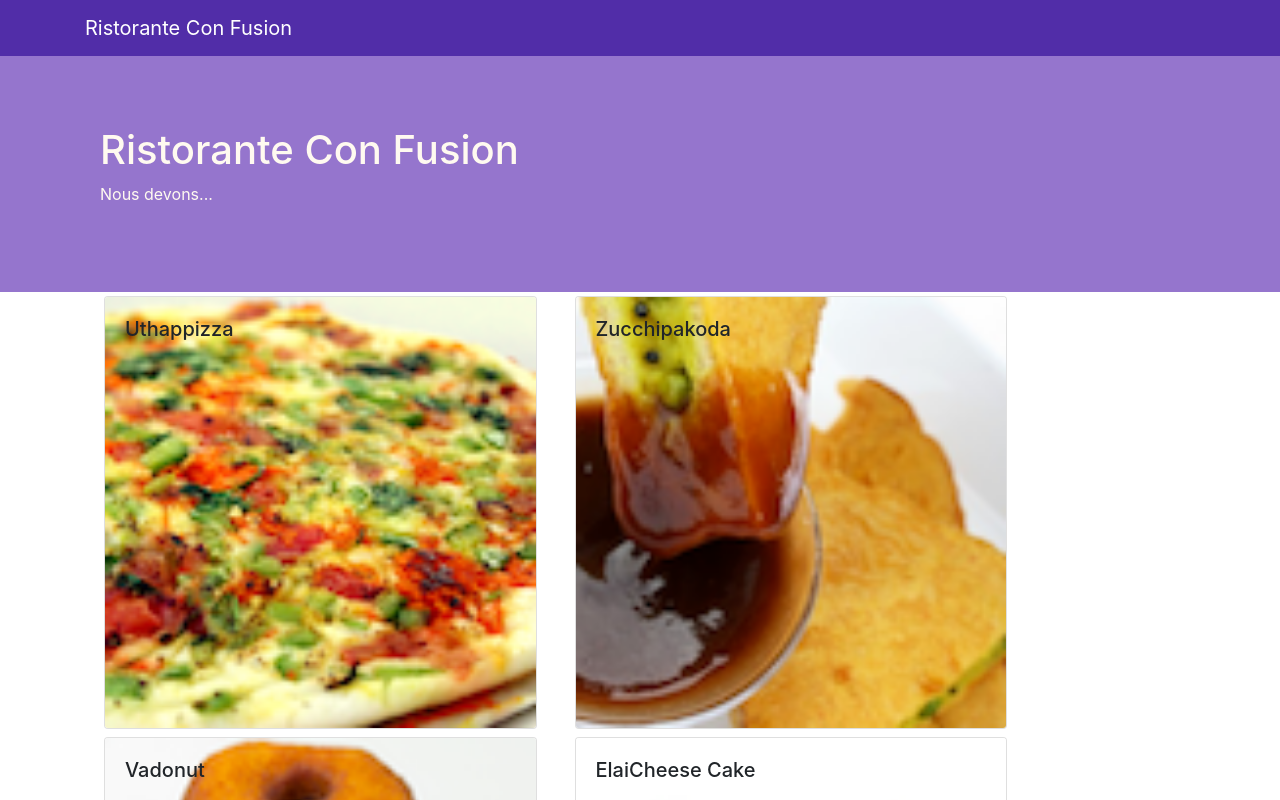
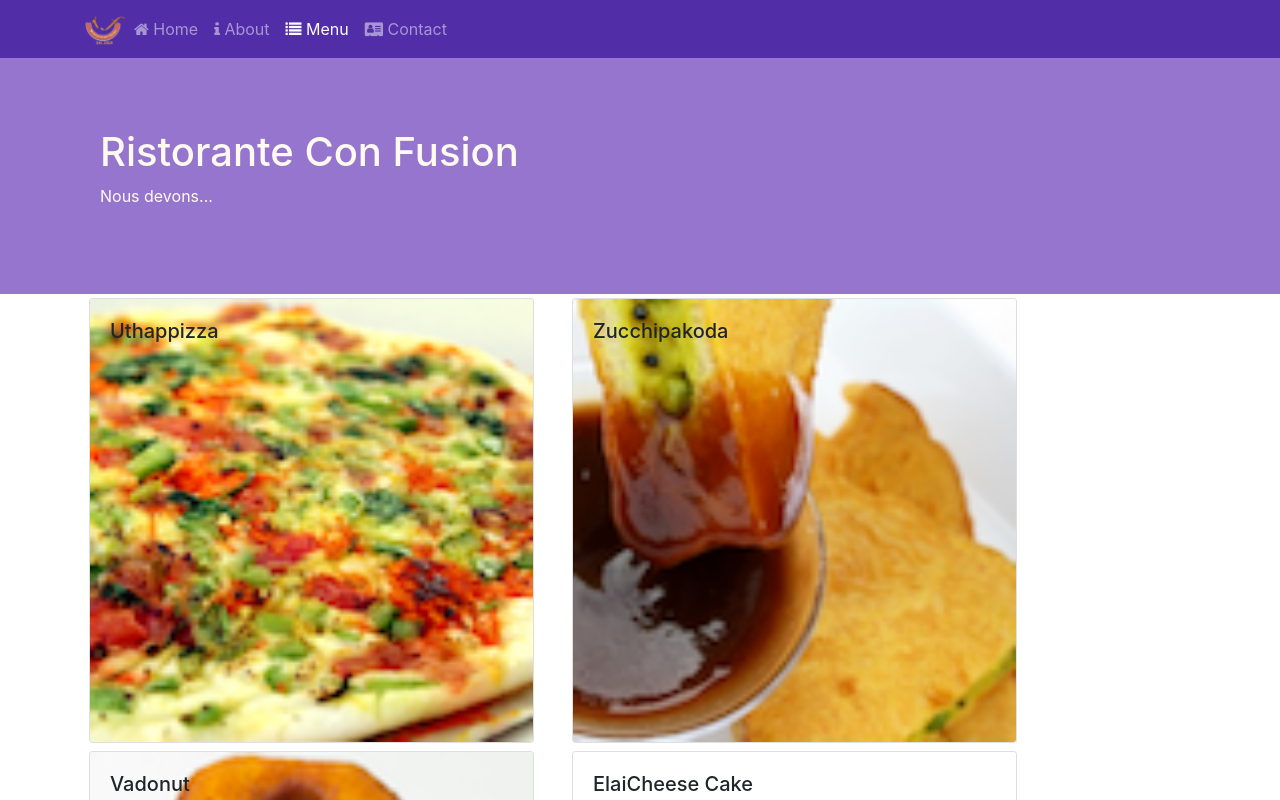
Before and after one commit to joeldevel/coursera_react_development, a React (Create React App) app in the folder react/week1/confusion/: page /menu in a window 1280 px wide. Shown: the top 800 px of the page. Built offline with nearby package versions, Linux system fonts and the light colour scheme.

Commit message:
React router, starting to work

```diff
--- a/react/week1/confusion/package.json
+++ b/react/week1/confusion/package.json
@@ -11,6 +11,7 @@
     "react": "^16.13.1",
     "react-dom": "^16.13.1",
     "react-popper": "^0.9.2",
+    "react-router-dom": "^4.2.2",
     "react-scripts": "3.4.3",
     "reactstrap": "^5.0.0"
   },
--- a/react/week1/confusion/src/App.js
+++ b/react/week1/confusion/src/App.js
@@ -1,6 +1,7 @@
 import React , { Component } from 'react';
 import  Main  from './components/MainComponent';
 import { DISHES } from './shared/dishes';
+import { BrowserRouter } from 'react-router-dom';
 
 import { Navbar, NavbarBrand } from 'reactstrap';
 
@@ -11,9 +12,9 @@
 
   render() {
     return (
-      <div className="App">
+      <BrowserRouter>
         <Main />
-      </div>
+      </BrowserRouter>
     );
   }
 }
--- a/react/week1/confusion/src/components/FooterComponent.js
+++ b/react/week1/confusion/src/components/FooterComponent.js
@@ -1,4 +1,5 @@
 import React from 'react';
+import { Link } from 'react-router-dom';
 
 function Footer(props) {
     return(
@@ -8,10 +9,10 @@
                 <div className="col-4 offset-1 col-sm-2">
                     <h5>Links</h5>
                     <ul className="list-unstyled">
-                        <li><a href="#">Home</a></li>
-                        <li><a href="#">About</a></li>
-                        <li><a href="#">Menu</a></li>
-                        <li><a href="contactus.html">Contact</a></li>
+                        <li><Link to="/home">Home</Link></li>
+                        <li><Link to="/aboutus">About</Link></li>
+                        <li><Link to="/menu">Menu</Link></li>
+                        <li><Link to="/contactus">Contact</Link></li>
                     </ul>
                 </div>
                 <div className="col-7 col-sm-5">
--- a/react/week1/confusion/src/components/Header.js
+++ b/react/week1/confusion/src/components/Header.js
@@ -1,13 +1,58 @@
 import React, { Component } from 'react';
-import { Navbar, NavbarBrand, Jumbotron } from 'reactstrap';
+import { Navbar, NavbarBrand, Nav, NavbarToggler,
+   Collapse, NavItem,Jumbotron } from 'reactstrap';
+import { NavLink } from 'react-router-dom';
 
 class Header extends Component {
+
+  constructor(props) {
+    super(props);
+    this.state={
+      isNavOpen: false
+    }
+    // bind the method to make it work!
+    this.toggleNav = this.toggleNav.bind(this);
+  }
+
+  toggleNav() {
+    this.setState( { isNavOpen: !this.state.isNavOpen } );
+  }
+
   render() {
     return(
       <>
-      <Navbar dark>
+      <Navbar dark expand="md">
         <div className="container">
-          <NavbarBrand href="/">Ristorante Con Fusion</NavbarBrand>
+          <NavbarToggler onClick={this.toggleNav}/>
+          <NavbarBrand className="mr-auto" href="/">
+            <img src="assets/images/logo.png" height="30" width="41"
+              alt="Ristorante Con Fusion"
+            />
+            </NavbarBrand>
+            <Collapse navbar isOpen={this.state.isNavOpen}>
+              <Nav navbar>
+                <NavItem>
+                  <NavLink className="nav-link" to="/home">
+                    <span className="fa fa-home"></span> Home
+                  </NavLink>
+                </NavItem>
+                <NavItem>
+                  <NavLink className="nav-link" to="/aboutus">
+                    <span className="fa fa-info"></span> About
+                  </NavLink>
+                </NavItem>
+                <NavItem>
+                  <NavLink className="nav-link" to="/menu">
+                    <span className="fa fa-list"></span> Menu
+                  </NavLink>
+                </NavItem>
+                <NavItem>
+                  <NavLink className="nav-link" to="/contact">
+                    <span className="fa fa-address-card"></span> Contact
+                  </NavLink>
+                </NavItem>
+              </Nav>
+            </Collapse>
         </div>
       </Navbar>
       <Jumbotron>
--- /dev/null
+++ b/react/week1/confusion/src/components/HomeComponent.js
@@ -0,0 +1,12 @@
+import React from 'react';
+
+function Home(props) {
+  return(
+    <div>
+      <h1>home</h1>
+    </div>
+  )
+
+}
+
+export default Home
--- a/react/week1/confusion/src/components/MainComponent.js
+++ b/react/week1/confusion/src/components/MainComponent.js
@@ -1,9 +1,12 @@
 import React, { Component } from 'react';
 import Header from './Header';
+import Home from './HomeComponent';
 import Menu from './MenuComponent';
 import Footer from './FooterComponent';
 import DishDetail from './DishdetailComponent';
 import { DISHES } from '../shared/dishes';
+
+import { Switch, Route, Redirect } from 'react-router-dom';
 
 class Main extends Component {
 
@@ -11,26 +14,26 @@
     super(props);
     this.state = {
         dishes: DISHES,
-        selectedDish: null
+        // selectedDish: null
     };
     // console.log( " los dishes son ",this.state.dishes);
   }
-
-  onDishSelect(dishId) {
-    this.setState({ selectedDish: dishId});
-  }
+  //
+  // onDishSelect(dishId) {
+  //   this.setState({ selectedDish: dishId});
+  // }
 
   render() {
-    // const eldish= this.state.dishes.filter((dish) => dish.id == this.state.selectedDish)[0];
     const eldish= this.state.dishes.filter( dish=>dish.id===this.state.selectedDish)[0] || {};
-    // console.log( "Eldish pasado es: ", eldish);
+    const HomePage = () =><Home/>;
     return (
       <div>
         <Header/>
-        <div class="container">
-            <Menu dishes={this.state.dishes} onClick={(dishId) => this.onDishSelect(dishId)} />
-            <DishDetail dish={eldish} />
-        </div>
+          <Switch>
+            <Route path="/home" component={HomePage}/>
+            <Route exact path="/menu" component={()=><Menu dishes={this.state.dishes}/>}/>
+            <Redirect to="/home" />
+          </Switch>
         <Footer />
       </div>
     );
```
